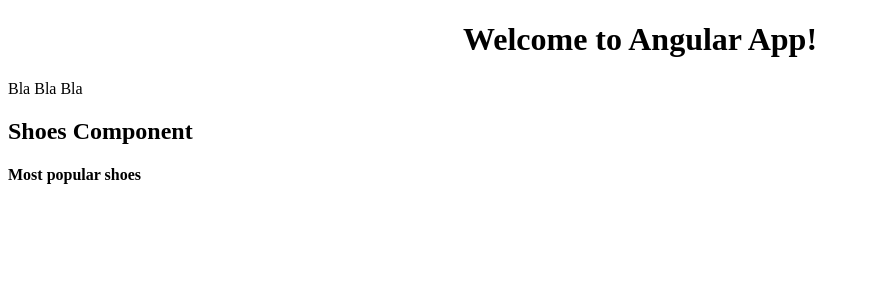
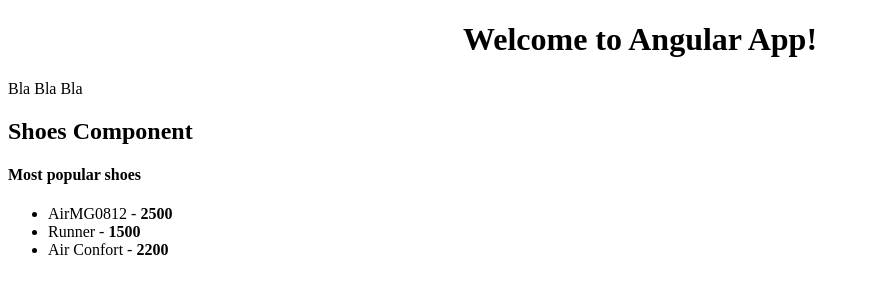
Before and after one commit to JonaMG0812/Angular-from-zero, an Angular app: page / in a window 1280 px wide. Shown: the top 300 px of the page, without its empty margins (0-870 px from the left). Built offline with nearby package versions, Linux system fonts and the light colour scheme.

Commit message:
Class and Models

```diff
--- a/src/app/shoes/shoes.component.ts
+++ b/src/app/shoes/shoes.component.ts
@@ -1,13 +1,27 @@
-import {Component} from '@angular/core'
+import {Component, OnInit} from '@angular/core';
+import { Shoe } from '../Models/shoe';
 
 @Component({
     selector: 'shoes',
     templateUrl: './shoes.component.html'
 })
 
-export class ShoesComponent {
+export class ShoesComponent implements OnInit{
     public ShoesTitle: string = 'Shoes Component';
     public ShoesList: string = 'Most popular shoes';
+    public Shoes: Array<Shoe>;
+
+    constructor(){
+        this.Shoes = [
+            new Shoe('AirMG0812', 'Nike', 2500, 'Red', true),
+            new Shoe('Runner', 'Adidas', 1500, 'White', true),
+            new Shoe('Air Confort', 'New Balance', 2200, 'Blue', false)
+        ];
+    }
+
+    ngOnInit(){
+        console.log(this.Shoes);
+    }
 
     /*
     constructor(){
@@ -17,4 +31,6 @@
     }
     */
 
+
+
 }
```
